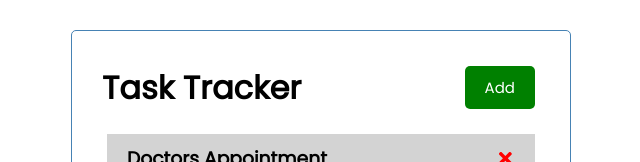
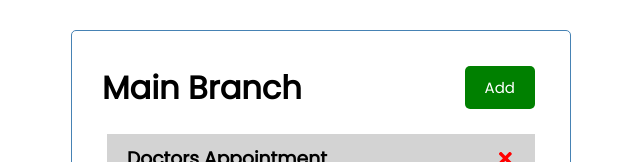
Before and after one commit to chanXVI/react_task_tracker, a React (Create React App) app: page / in a window 1280 px wide. Shown: the top 162 px of the page, without its empty margins (319-959 px from the left). Built offline with nearby package versions, Linux system fonts and the light colour scheme.

Commit message:
changed header title to main branch

```diff
--- a/src/components/Header.js
+++ b/src/components/Header.js
@@ -14,7 +14,7 @@ const Header = ({ title }) => {
 };
 
 Header.defaultProps = {
-  title: "Task Tracker",
+  title: "Main Branch",
 };
 
 Header.propTypes = {
```
